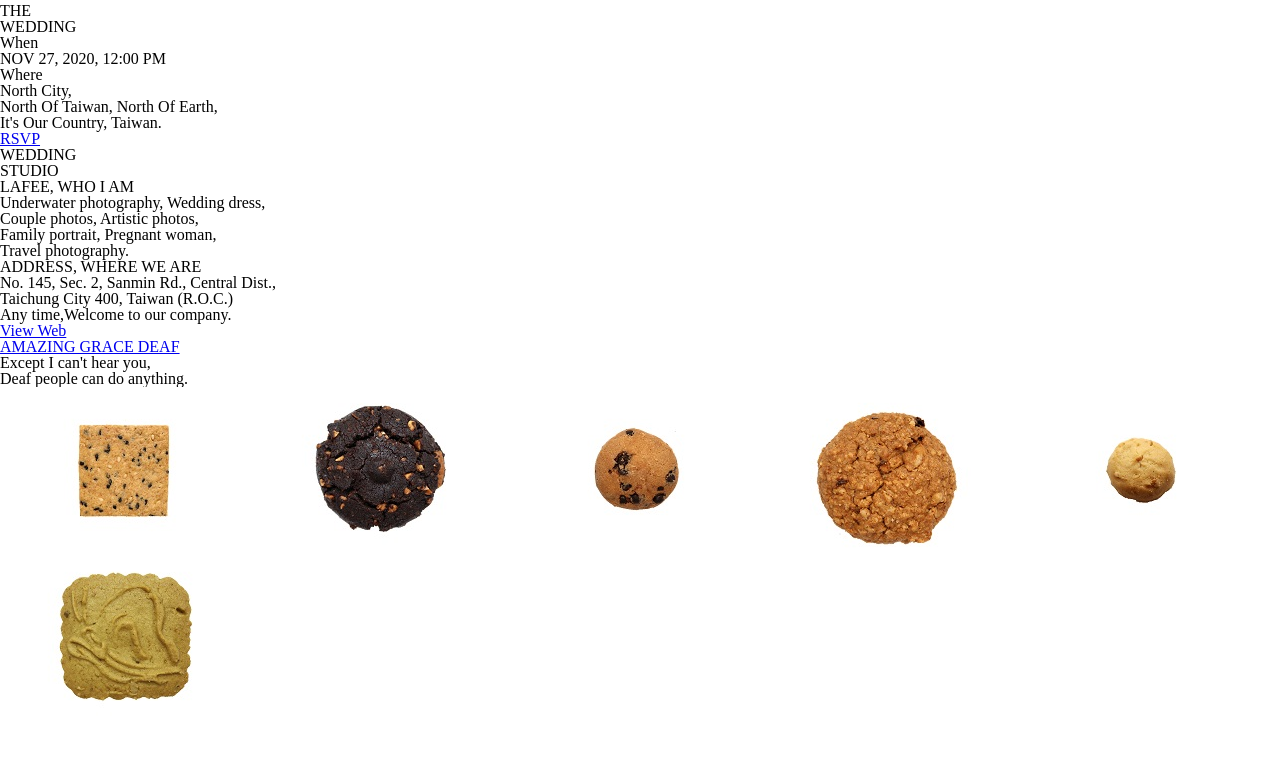
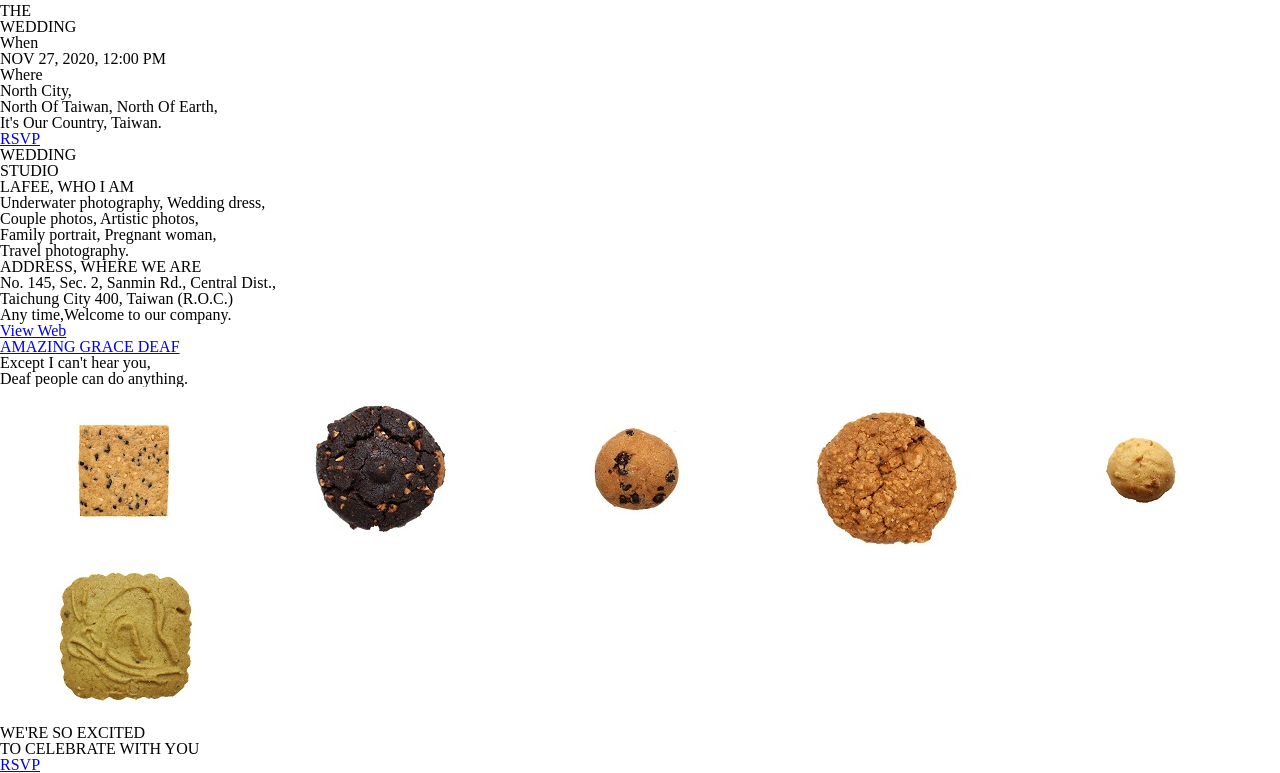
Before and after one commit to pinjin1201/wedding, a plain HTML site: page index.html in a window 1280 px wide. Shown: the part 1115-1888 px from the top of the page. Before the commit the page ends 1840 px from the top, so only its background shows below. Drawn offline with Linux system fonts and the light colour scheme; files that its build step writes are made by us from their sources.

Commit message:
增加 invitation HTML

```diff
--- a/index.html
+++ b/index.html
@@ -195,6 +195,14 @@
       <img src="image/cookie02.jpg" alt="wedding-cookie">
     </div>
   </div>
+  <!-- invitation -->
+  <div class="invitation" id="rsvp">
+    <div class="text">
+      WE'RE SO EXCITED<br />
+      TO CELEBRATE WITH YOU
+    </div>
+    <div class="invitation-btn"><a href="rsvp.html">RSVP</a></div>
+  </div>
 
   <script src="jquery-3.6.0.js"></script>
 </body>
```
